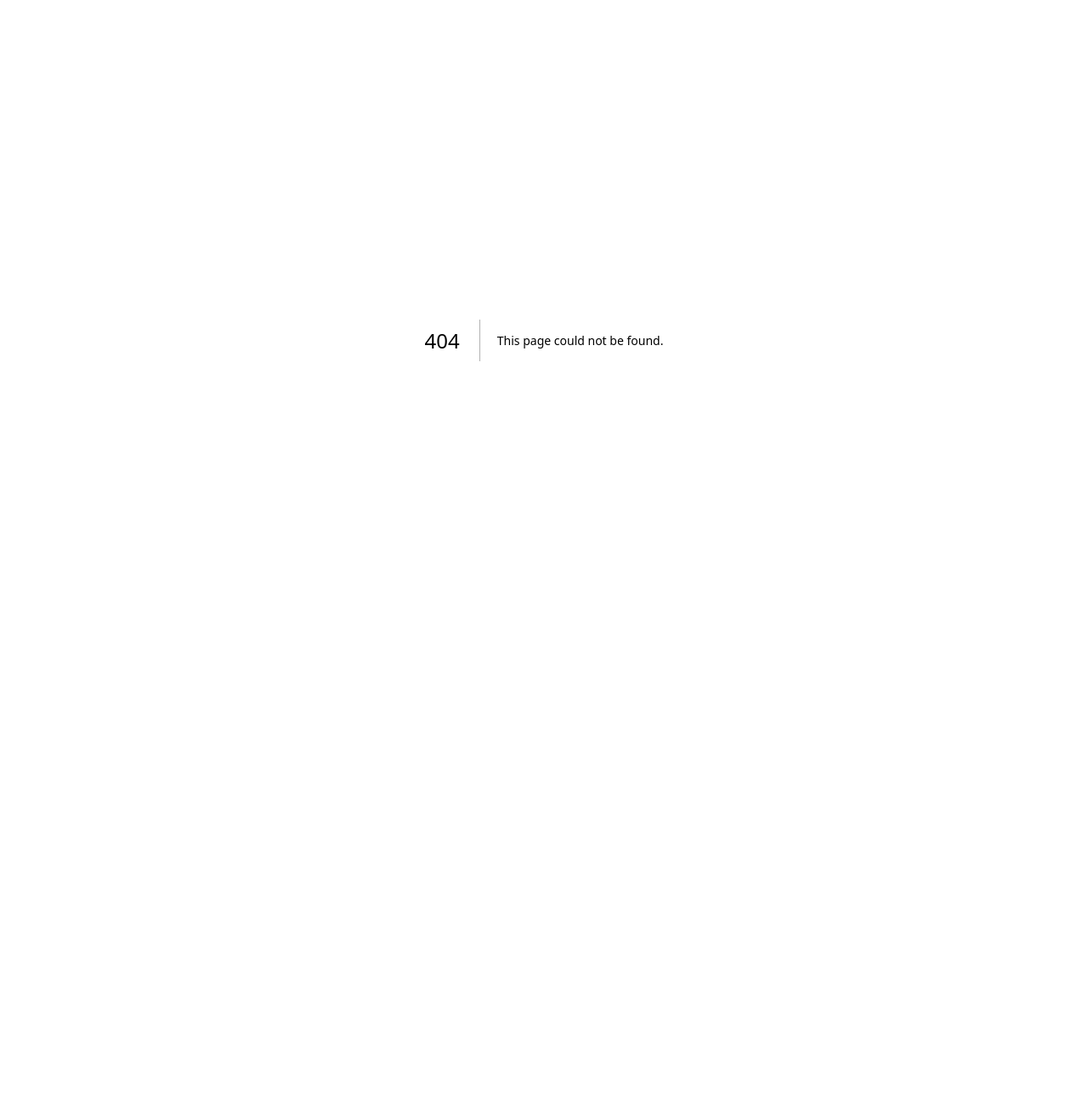
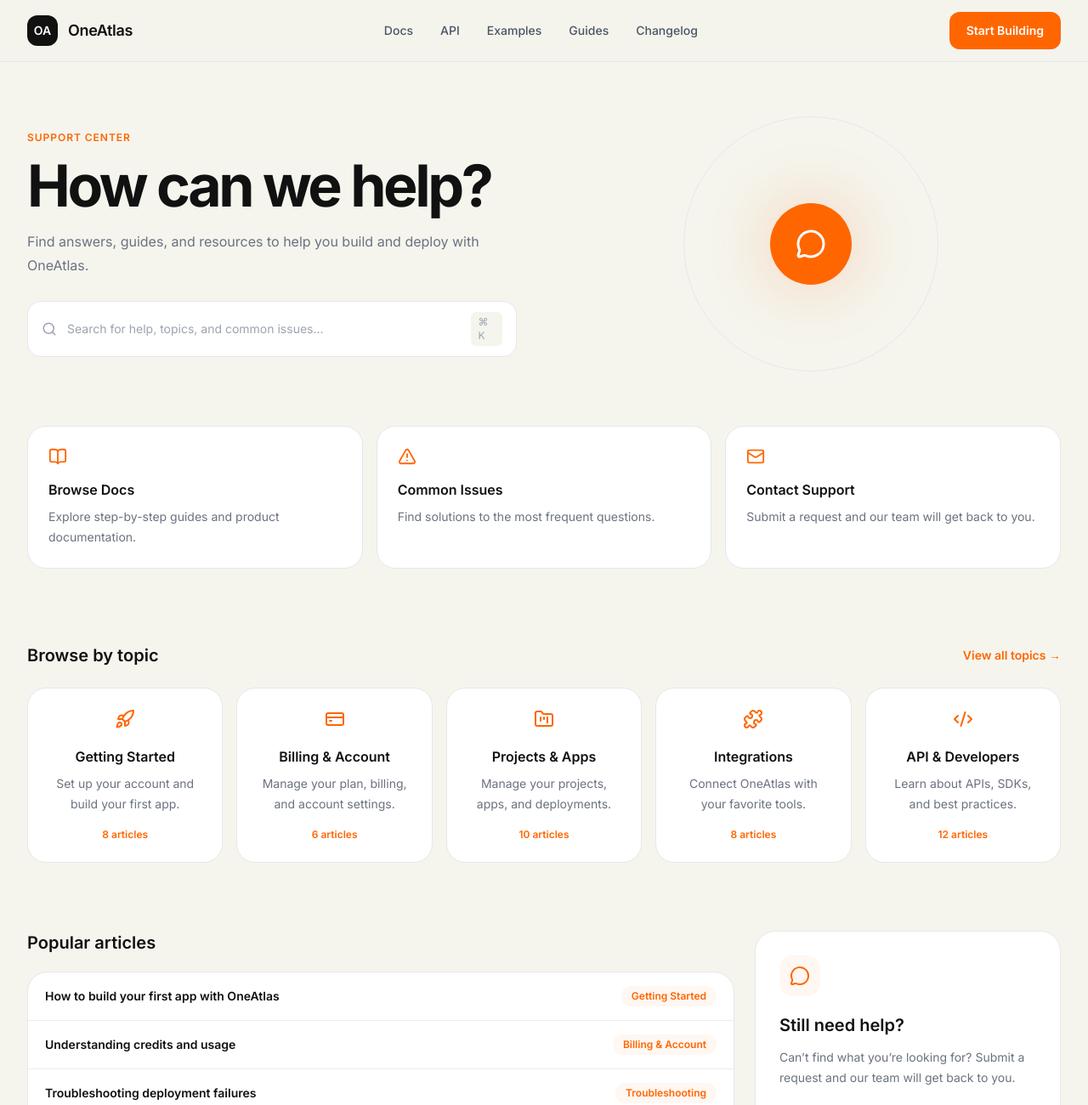
Before and after one commit to sarvagya0503/oneatlas-runtime, a Next.js app: page /support in a window 1280 px wide. Before the commit this address had no page. Shown: the top 1300 px of the page at 85% size. Before the commit the page ends 800 px from the top, so only its background shows below. Built offline with nearby package versions, Linux system fonts and the light colour scheme.

Commit message:
Add support center page with modern help center UI

```diff
--- /dev/null
+++ b/app/support/page.tsx
@@ -0,0 +1,253 @@
+import Link from "next/link";
+import {
+  BookOpen,
+  TriangleAlert,
+  Mail,
+  Rocket,
+  CreditCard,
+  FolderKanban,
+  Puzzle,
+  Code2,
+  Search,
+  MessageCircle,
+} from "lucide-react";
+
+const quickActions = [
+  {
+    title: "Browse Docs",
+    description: "Explore step-by-step guides and product documentation.",
+    icon: <BookOpen size={22} />,
+  },
+  {
+    title: "Common Issues",
+    description: "Find solutions to the most frequent questions.",
+    icon: <TriangleAlert size={22} />,
+  },
+  {
+    title: "Contact Support",
+    description: "Submit a request and our team will get back to you.",
+    icon: <Mail size={22} />,
+  },
+];
+
+const topics = [
+  {
+    title: "Getting Started",
+    description: "Set up your account and build your first app.",
+    count: "8 articles",
+    icon: <Rocket size={24} />,
+  },
+  {
+    title: "Billing & Account",
+    description: "Manage your plan, billing, and account settings.",
+    count: "6 articles",
+    icon: <CreditCard size={24} />,
+  },
+  {
+    title: "Projects & Apps",
+    description: "Manage your projects, apps, and deployments.",
+    count: "10 articles",
+    icon: <FolderKanban size={24} />,
+  },
+  {
+    title: "Integrations",
+    description: "Connect OneAtlas with your favorite tools.",
+    count: "8 articles",
+    icon: <Puzzle size={24} />,
+  },
+  {
+    title: "API & Developers",
+    description: "Learn about APIs, SDKs, and best practices.",
+    count: "12 articles",
+    icon: <Code2 size={24} />,
+  },
+];
+
+const articles = [
+  ["How to build your first app with OneAtlas", "Getting Started"],
+  ["Understanding credits and usage", "Billing & Account"],
+  ["Troubleshooting deployment failures", "Troubleshooting"],
+  ["API authentication and best practices", "API & Developers"],
+];
+
+export default function SupportPage() {
+  return (
+    <main className="min-h-screen bg-[#F5F5EE] text-[#111111]">
+      <nav className="border-b border-[#E5E7EB] bg-[#F5F5EE]/95">
+        <div className="mx-auto flex h-[72px] max-w-[1280px] items-center justify-between px-5 md:px-8">
+          <Link href="/" className="flex items-center gap-3">
+            <div className="flex h-9 w-9 items-center justify-center rounded-xl bg-[#111111] text-sm font-semibold text-white">
+              OA
+            </div>
+
+            <span className="text-lg font-semibold tracking-[-0.02em]">
+              OneAtlas
+            </span>
+          </Link>
+
+          <div className="hidden items-center gap-8 text-sm font-medium text-[#4B5563] md:flex">
+            <Link href="/">Docs</Link>
+            <span>API</span>
+            <span>Examples</span>
+            <span>Guides</span>
+            <span>Changelog</span>
+          </div>
+
+          <Link
+            href="/"
+            className="rounded-xl bg-[#FF6600] px-5 py-3 text-sm font-semibold text-white hover:bg-[#E65C00]"
+          >
+            Start Building
+          </Link>
+        </div>
+      </nav>
+
+      <section className="mx-auto grid max-w-[1280px] items-center gap-10 px-5 py-16 md:grid-cols-2 md:px-8">
+        <div>
+          <p className="text-xs font-semibold uppercase tracking-[0.08em] text-[#FF6600]">
+            Support Center
+          </p>
+
+          <h1 className="mt-4 text-[52px] font-bold leading-[0.95] tracking-[-0.05em] md:text-[68px]">
+            How can we help?
+          </h1>
+
+          <p className="mt-5 max-w-xl text-[16px] leading-7 text-[#6B7280]">
+            Find answers, guides, and resources to help you build and deploy
+            with OneAtlas.
+          </p>
+
+          <div className="mt-7 flex max-w-xl items-center rounded-2xl border border-[#E5E7EB] bg-white px-4 py-3">
+            <Search size={18} className="mr-3 shrink-0 text-[#9CA3AF]" />
+
+            <input
+              placeholder="Search for help, topics, and common issues..."
+              className="w-full bg-transparent text-sm outline-none placeholder:text-[#9CA3AF]"
+            />
+
+            <span className="rounded-md bg-[#F5F5EE] px-2 py-1 text-xs text-[#9CA3AF]">
+              ⌘ K
+            </span>
+          </div>
+        </div>
+
+        <div className="hidden justify-center md:flex">
+          <div className="relative h-[300px] w-[300px] rounded-full border border-[#E5E7EB]">
+            <div className="absolute left-1/2 top-1/2 h-28 w-28 -translate-x-1/2 -translate-y-1/2 rounded-full bg-[#FF6600]/20 blur-2xl" />
+
+            <div className="absolute left-1/2 top-1/2 flex h-24 w-24 -translate-x-1/2 -translate-y-1/2 items-center justify-center rounded-full bg-[#FF6600] text-white">
+              <MessageCircle size={36} />
+            </div>
+          </div>
+        </div>
+      </section>
+
+      <section className="mx-auto max-w-[1280px] px-5 pb-12 md:px-8">
+        <div className="grid gap-4 md:grid-cols-3">
+          {quickActions.map((item) => (
+            <div
+              key={item.title}
+              className="rounded-[22px] border border-[#E5E7EB] bg-white p-6 transition hover:-translate-y-1 hover:border-[#FF6600]"
+            >
+              <div className="mb-4 text-[#FF6600]">{item.icon}</div>
+
+              <h3 className="font-semibold">{item.title}</h3>
+
+              <p className="mt-2 text-sm leading-6 text-[#6B7280]">
+                {item.description}
+              </p>
+            </div>
+          ))}
+        </div>
+      </section>
+
+      <section className="mx-auto max-w-[1280px] px-5 py-10 md:px-8">
+        <div className="mb-6 flex items-center justify-between">
+          <h2 className="text-xl font-semibold">Browse by topic</h2>
+
+          <span className="text-sm font-semibold text-[#FF6600]">
+            View all topics →
+          </span>
+        </div>
+
+        <div className="grid gap-4 md:grid-cols-5">
+          {topics.map((topic) => (
+            <div
+              key={topic.title}
+              className="rounded-[22px] border border-[#E5E7EB] bg-white p-6 text-center transition hover:-translate-y-1 hover:border-[#FF6600]"
+            >
+              <div className="flex justify-center text-[#FF6600]">
+                {topic.icon}
+              </div>
+
+              <h3 className="mt-5 font-semibold">{topic.title}</h3>
+
+              <p className="mt-2 text-sm leading-6 text-[#6B7280]">
+                {topic.description}
+              </p>
+
+              <p className="mt-4 text-xs font-semibold text-[#FF6600]">
+                {topic.count}
+              </p>
+            </div>
+          ))}
+        </div>
+      </section>
+
+      <section className="mx-auto grid max-w-[1280px] gap-6 px-5 py-10 md:grid-cols-[1fr_360px] md:px-8">
+        <div>
+          <h2 className="mb-5 text-xl font-semibold">Popular articles</h2>
+
+          <div className="overflow-hidden rounded-[24px] border border-[#E5E7EB] bg-white">
+            {articles.map(([title, tag]) => (
+              <div
+                key={title}
+                className="flex items-center justify-between gap-4 border-b border-[#ECECEC] px-5 py-4 last:border-b-0"
+              >
+                <h3 className="text-sm font-semibold">{title}</h3>
+
+                <span className="shrink-0 rounded-full bg-[#FFF7F1] px-3 py-1 text-xs font-semibold text-[#FF6600]">
+                  {tag}
+                </span>
+              </div>
+            ))}
+          </div>
+        </div>
+
+        <div className="rounded-[24px] border border-[#E5E7EB] bg-white p-7">
+          <div className="mb-5 flex h-12 w-12 items-center justify-center rounded-2xl bg-[#FFF7F1] text-[#FF6600]">
+            <MessageCircle size={24} />
+          </div>
+
+          <h3 className="text-xl font-semibold">Still need help?</h3>
+
+          <p className="mt-3 text-sm leading-6 text-[#6B7280]">
+            Can’t find what you’re looking for? Submit a request and our team
+            will get back to you.
+          </p>
+
+          <button className="mt-6 rounded-xl bg-[#FF6600] px-5 py-3 text-sm font-semibold text-white hover:bg-[#E65C00]">
+            Submit a request →
+          </button>
+
+          <p className="mt-5 text-xs text-[#9CA3AF]">
+            We typically respond within 24 hours.
+          </p>
+        </div>
+      </section>
+
+      <footer className="border-t border-[#E5E7EB] px-5 py-8 md:px-8">
+        <div className="mx-auto flex max-w-[1280px] flex-col items-center justify-between gap-4 text-sm text-[#6B7280] md:flex-row">
+          <p>© 2026 OneAtlas. All rights reserved.</p>
+
+          <div className="flex gap-5">
+            <span>Status</span>
+            <span>Privacy</span>
+            <span>Terms</span>
+            <span>Security</span>
+          </div>
+        </div>
+      </footer>
+    </main>
+  );
+}
--- a/package.json
+++ b/package.json
@@ -10,6 +10,7 @@
   },
   "dependencies": {
     "@prisma/client": "^6.19.3",
+    "lucide-react": "^1.17.0",
     "nanoid": "^5.1.11",
     "next": "16.2.6",
     "prisma": "^6.19.3",
```
Also changed, not shown: 1 other file (tests, documents, lock files or other folders).
